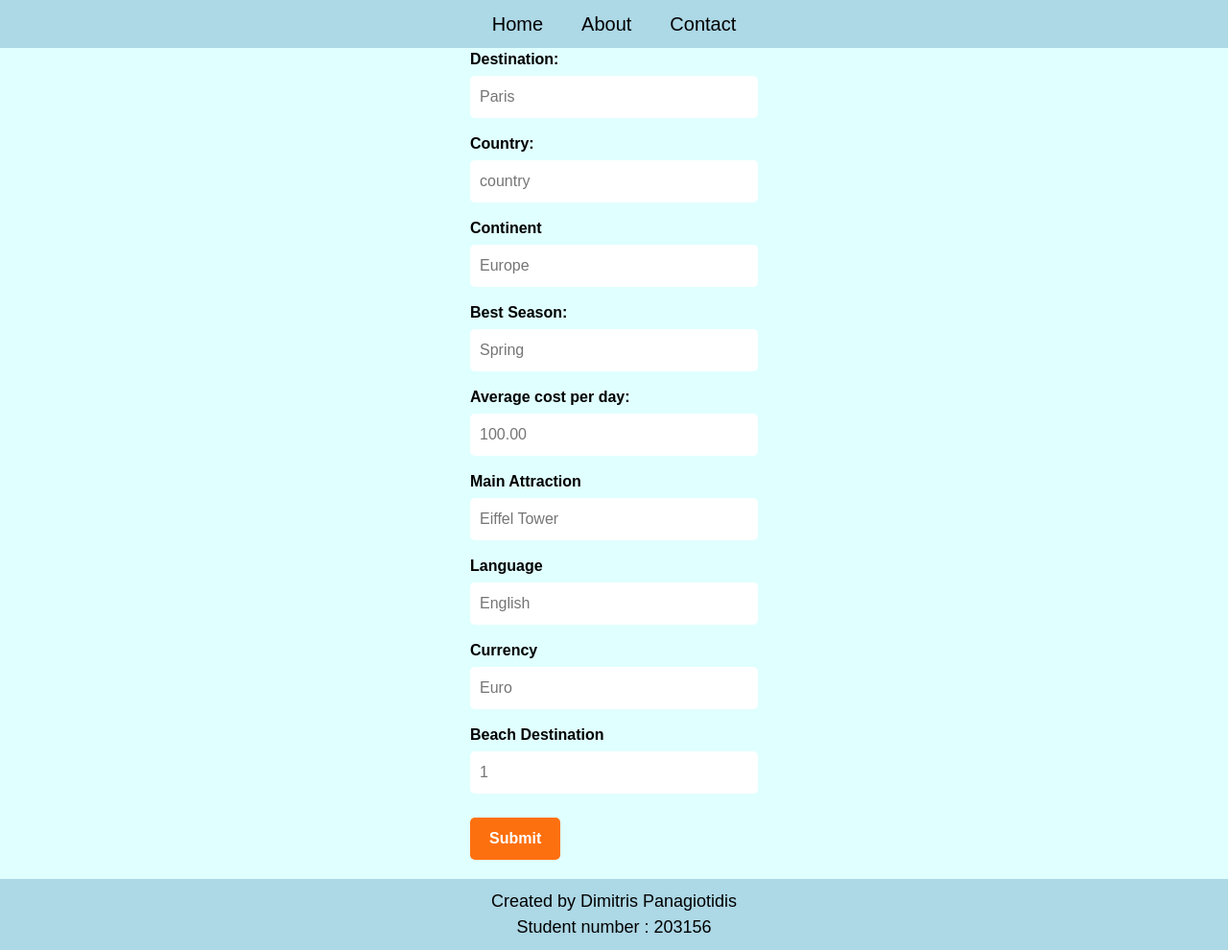
After one commit to DimitriosPanagiotidis/project-blok3a-25f, a PHP site: page /destination.php in a window 1280 px wide. The commit adds this page. Shown: the whole page at 96% size. Run offline with PHP 8.4, Linux system fonts and the light colour scheme.

Commit message:
add destination form with multiple fields for detailed input

```diff
--- /dev/null
+++ b/www/destination.php
@@ -0,0 +1,57 @@
+<!DOCTYPE html>
+<html lang="en">
+<head>
+    <meta charset="UTF-8">
+    <meta name="viewport" content="width=device-width, initial-scale=1.0">
+    <title>Contact Us</title>
+    <link rel="stylesheet" href="style.css">
+    <link rel="stylesheet" href="reset.css">
+</head>
+<body class="body">
+    <header>
+        <?php include 'navbar.php'; ?>
+    </header>
+
+    <main>
+         <div class="form-wrapper">
+            <div>
+                <form action="create_destination.php" method="post">
+                    <label for="destination">Destination: </label>
+                    <input type="text" id="destination" name="destination" placeholder="Paris" required>
+
+                    <label for="country">Country:</label>
+                    <input type="text" id="country" name="country" placeholder="country" required>
+
+                    <label for="continent">Continent</label>
+                    <input type="text" id="continent" name="continent" placeholder="Europe" required>
+
+                    <label for="best_season">Best Season:</label>
+                    <input type="text" id="best_season" name="best_season" placeholder="Spring" required>
+
+                    <label for="average_cost_per_day">Average cost per day:</label>
+                    <input type="text" id="average_cost_per_day" name="average_cost_per_day" placeholder="100.00" required>
+
+                    <label for="main_attraction">Main Attraction</label>
+                    <input type="text" id="main_attraction" name="main_attraction" placeholder="Eiffel Tower" required>
+
+                    <label for="language">Language</label>
+                    <input type="text" id="language" name="language" placeholder="English" required>
+
+                    <label for="currency">Currency</label>
+                    <input type="text" id="currency" name="currency" placeholder="Euro" required>
+
+                    <label for="beach_destination">Beach Destination</label>
+                    <input type="text" id="beach_destination" name="beach_destination" placeholder="1" required>
+
+                    <button type="submit">Submit</button>
+                </div>
+            </div>
+            </form>
+        </main>
+
+    <footer class="footer">
+        <p>Created by Dimitris Panagiotidis</p>
+        <p>Student number : 203156</p>
+    </footer>
+</body>
+</html>
```
Also changed, not shown: www/index.php (+60 -25 lines).
